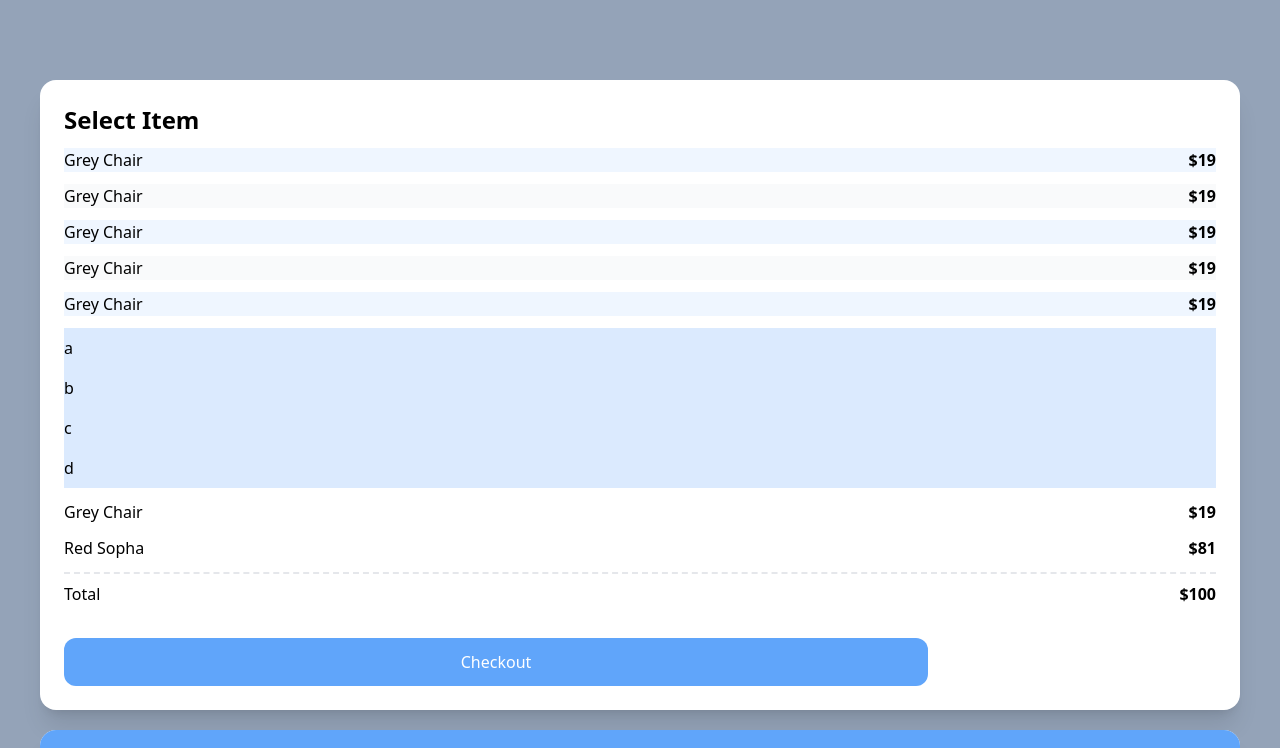
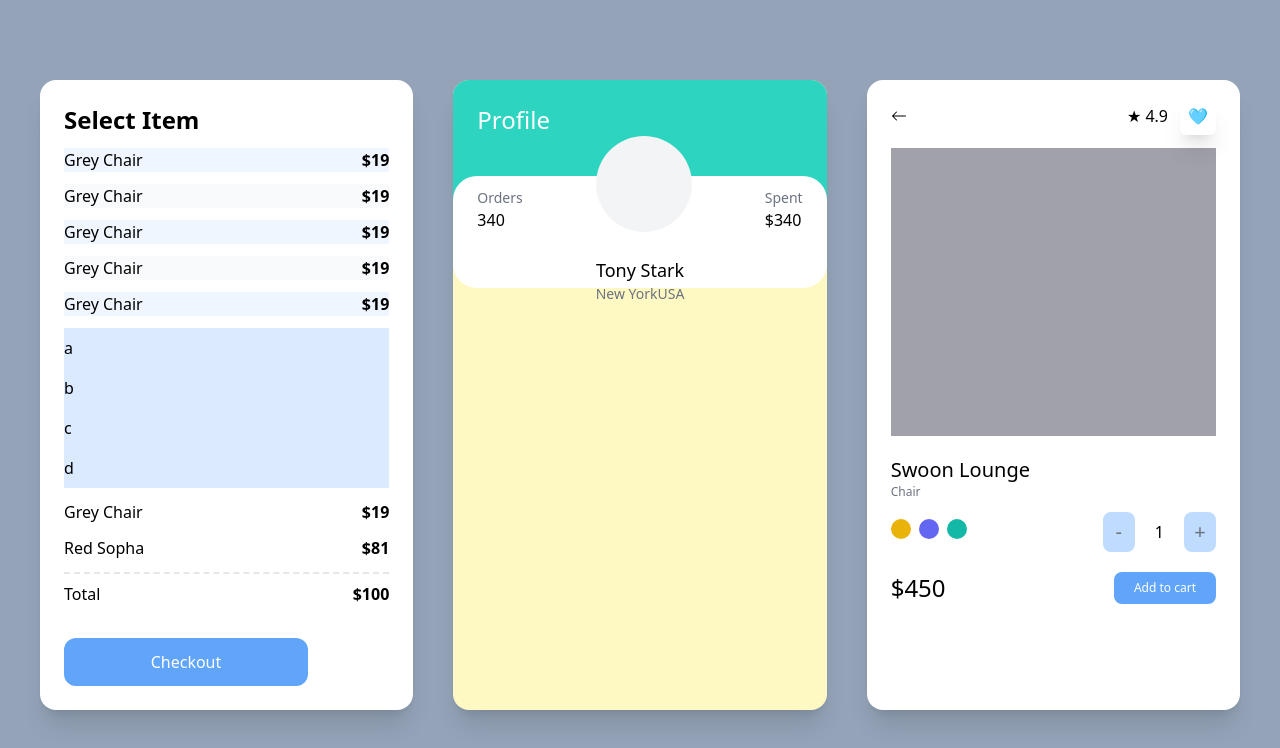
Before and after one commit to BoraParkDev/caroot-market, a Next.js app: page / in a window 1280 px wide. Shown: the top 748 px of the page. Built offline with nearby package versions, Linux system fonts and the light colour scheme.

Commit message:
#modify updated index.tsx (tailwindcss options studying)

```diff
--- /dev/null
+++ b/pages/example/index.tsx
@@ -0,0 +1,14 @@
+import React from "react";
+
+const example = () => {
+  return (
+    <div className="flex flex-col space-y-2 p-5 border-color-yellow w-96">
+      <input
+        type="file"
+        className="file:cursor-pointer file:hover:text-purple-400 file:hover:bg-white file:hover:border-color-purple-400 file:transition-colors file:border-0 file:rounded-md file:px-5 file:bg-purple-300"
+      />
+    </div>
+  );
+};
+
+export default example;
--- a/pages/index.tsx
+++ b/pages/index.tsx
@@ -3,7 +3,7 @@ import { BsArrowLeft } from "react-icons/bs";
 
 const Home: NextPage = () => {
   return (
-    <div className="bg-slate-400 py-20 px-10 grid gap-5 min-h-screen">
+    <div className="bg-slate-400 py-20 px-10 grid gap-10 xl:grid-cols-3 min-h-screen">
       <div className="bg-white p-6 rounded-2xl shadow-xl">
         <span className="font-semibold text-2xl">Select Item</span>
         <ul>
@@ -38,8 +38,8 @@ const Home: NextPage = () => {
           Checkout
         </button>
       </div>
-      <div className="bg-white overflow-hidden rounded-2xl shadow-xl group">
-        <div className="bg-blue-400 p-6 pb-20">
+      <div className="bg-white sm:bg-red-100 md:bg-teal-100 lg:bg-indigo-100 xl:bg-yellow-100 2xl:bg-pink-100 overflow-hidden rounded-2xl shadow-xl group">
+        <div className="portrait:bg-blue-400 landscape:bg-teal-400 p-6 pb-20">
           <span className="text-white text-2xl">Profile</span>
         </div>
         <div className="rounded-3xl p-6 bg-white relative -top-10">
```
